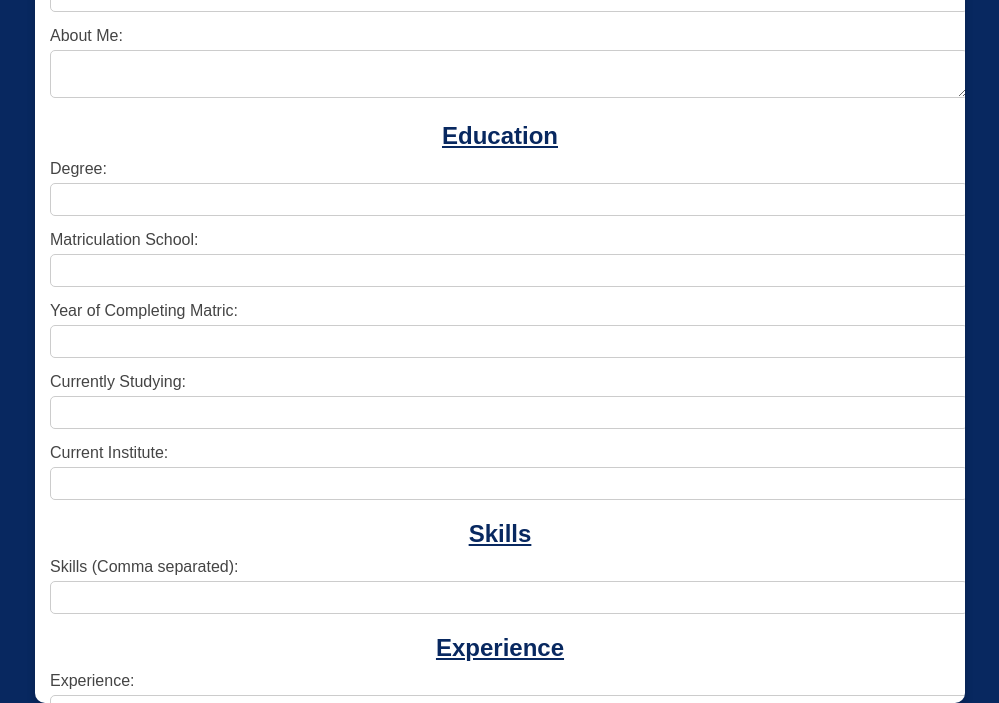
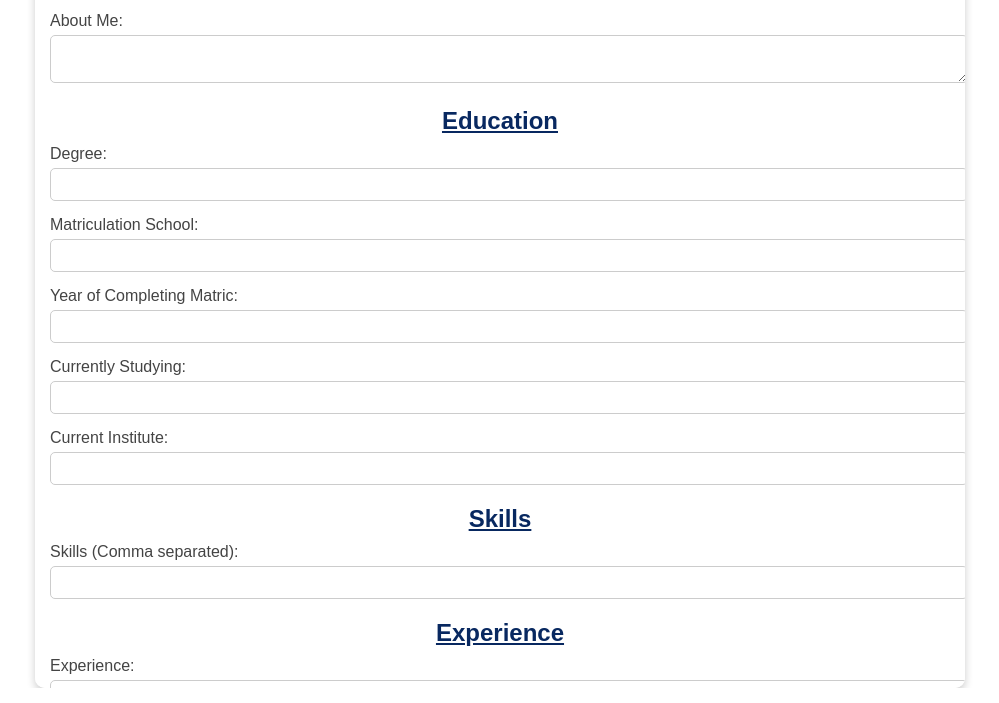
Before and after one commit to Mahnoor-sheikh-23/resume-builder, a plain HTML site: page index.html in a window 1280 px wide. Shown: the part 112-815 px from the top of the page, without its empty margins (140-1139 px from the left). Drawn offline with Linux system fonts and the light colour scheme.

Commit message:
making some canges

```diff
--- a/style.css
+++ b/style.css
@@ -1,6 +1,5 @@
 body {
     font-family: Arial, sans-serif;
-    background-color: #082860;
     display: flex;
     justify-content: center;
     align-items: center;
@@ -19,6 +18,7 @@ body {
     max-width: 900px;
     overflow-y: auto;
     max-height: 100vh;
+    margin-bottom: 30px;
     animation: fadeIn 1s ease-in-out;
 
 }
```
